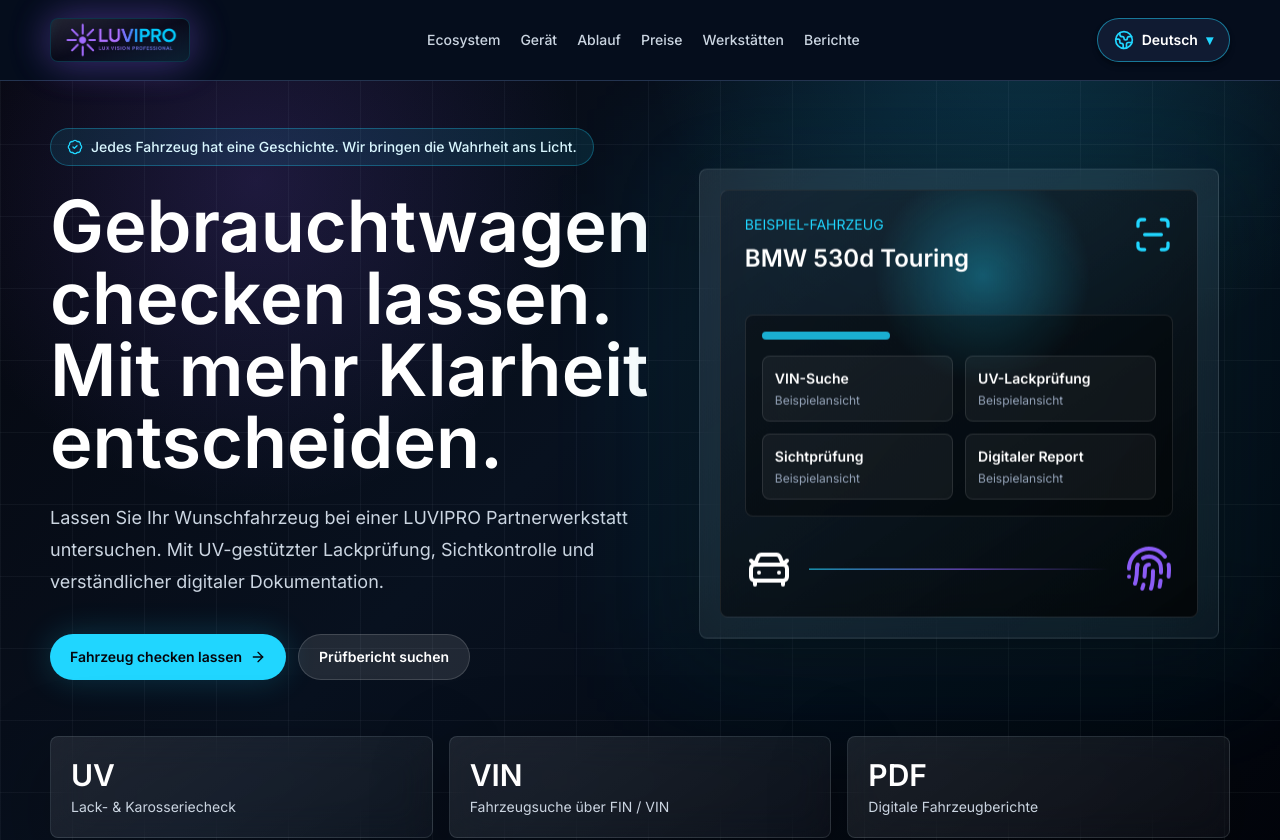
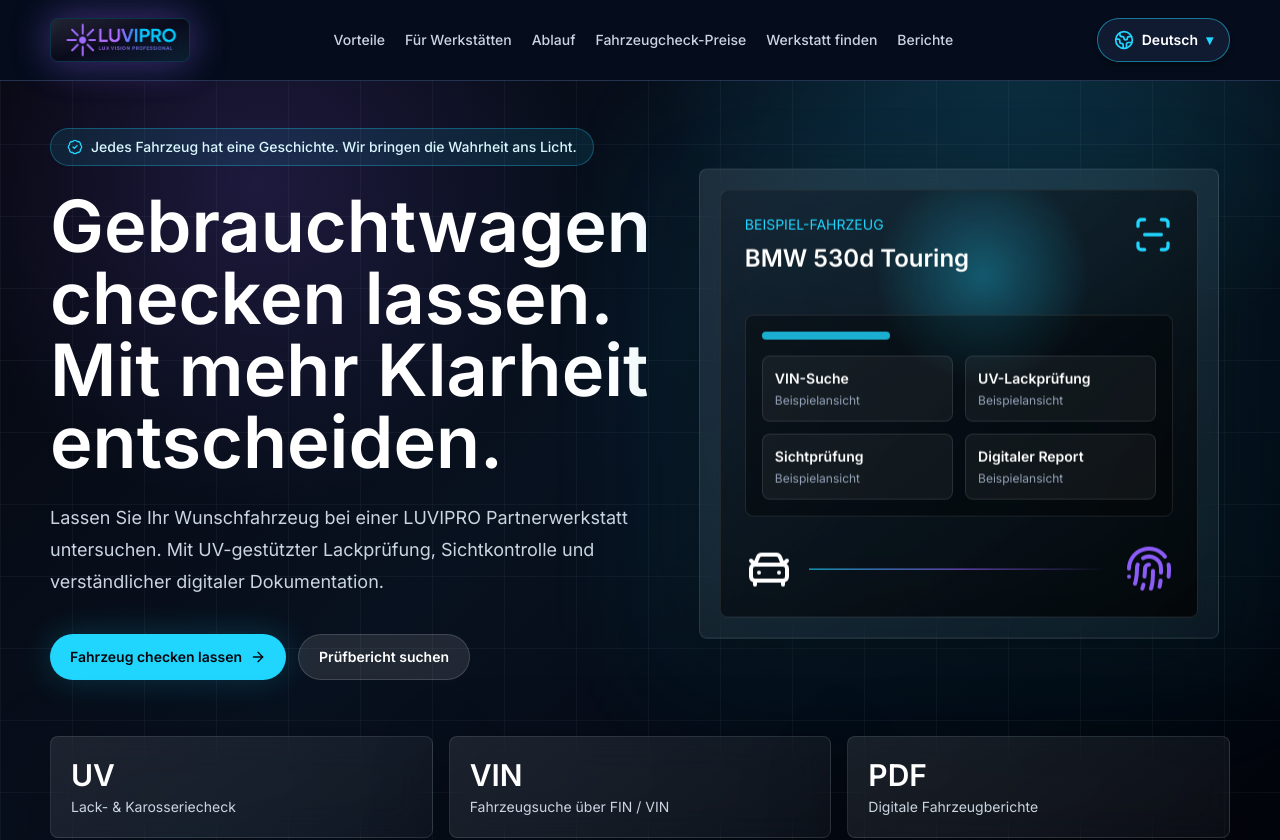
Before and after one commit to Diaa6969/luvipro-website, a Next.js app: page / in a window 1280 px wide. Shown: the top 840 px of the page. Built offline with nearby package versions, Linux system fonts and the light colour scheme.

Commit message:
Separate customer homepage prices and workshop device navigation on desktop and mobile

```diff
--- a/src/components/sections/navbar.tsx
+++ b/src/components/sections/navbar.tsx
@@ -9,18 +9,18 @@ import { BrandLogo } from "@/components/ui/brand-logo";
 import { LanguagePicker } from "@/components/ui/language-picker";
 
 const navItems = [
-  { label: "Ecosystem", href: "/#ecosystem" },
-  { label: "Gerät", href: "/products" },
+  { label: "Vorteile", href: "/#ecosystem" },
+  { label: "Für Werkstätten", href: "/products" },
   { label: "Ablauf", href: "/#how-it-works" },
-  { label: "Preise", href: "/products#preise" },
-  { label: "Werkstätten", href: "/#partner-map" },
+  { label: "Fahrzeugcheck-Preise", href: "/#pricing" },
+  { label: "Werkstatt finden", href: "/verify#partner-map" },
   { label: "Berichte", href: "/reports" },
 ];
 
 const mobileLinks = [
   { label: "Startseite", href: "/" },
-  { label: "Gerät LU3656060", href: "/products" },
-  { label: "Preise", href: "/products#preise" },
+  { label: "Für Werkstätten · Gerät & Konditionen", href: "/products" },
+  { label: "Fahrzeugcheck-Preise", href: "/#pricing" },
   { label: "Prüfbericht suchen", href: "/reports" },
   { label: "Fahrzeug checken lassen", href: "/verify#partner-map" },
   { label: "Partnerwerkstätten", href: "/partner-workshops" },
@@ -156,7 +156,7 @@ export function Navbar() {
             <CtaLink href="/reports" variant="secondary">
               Prüfbericht suchen
             </CtaLink>
-            <CtaLink href="/contact">Partner werden</CtaLink>
+            <CtaLink href="/verify#partner-map">Fahrzeug checken lassen</CtaLink>
           </div>
 
           <div className="ms-auto shrink-0 xl:ms-0"><LanguagePicker current="de" compact /></div>
```
